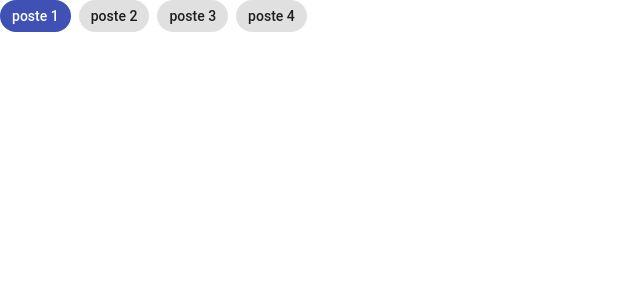
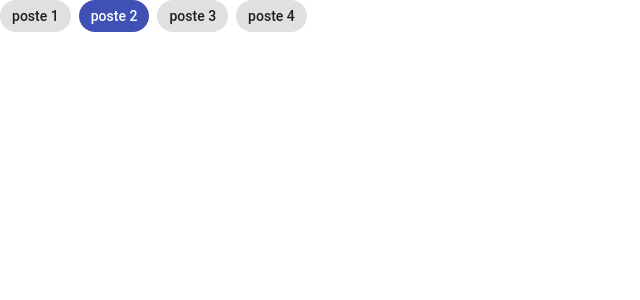
Before and after one commit to hammambys/angular-long-press, an Angular app: page / in a window 1280 px wide. Shown: the top 300 px of the page, without its empty margins (0-640 px from the left). Built offline with nearby package versions, Linux system fonts and the light colour scheme.

Commit message:
3 files modified

```diff
--- a/src/app/app.component.html
+++ b/src/app/app.component.html
@@ -2,13 +2,19 @@
   <ng-container *ngFor="let poste of postes; let i = index">
     <mat-chip
       longPress
-      (mouseLongPress)="setDefault()"
-      *ngIf="i === 0"
+      (mouseLongPress)="setDefault(poste.id)"
+      *ngIf="poste.isDefault"
       selected
+      matTooltip="Poste par défaut"
     >
       {{ poste.name }}
     </mat-chip>
-    <mat-chip longPress (mouseLongPress)="setDefault()" *ngIf="!(i === 0)">
+    <mat-chip
+      longPress
+      (mouseLongPress)="setDefault(poste.id)"
+      *ngIf="!poste.isDefault"
+      matTooltip="Clicker et maintenir pour rendre poste par défaut"
+    >
       {{ poste.name }}
     </mat-chip>
   </ng-container>
--- a/src/app/app.component.ts
+++ b/src/app/app.component.ts
@@ -3,7 +3,9 @@ import { MatSnackBar } from '@angular/material/snack-bar';
 import { CdkDragDrop, moveItemInArray } from '@angular/cdk/drag-drop';
 
 export interface Poste {
+  id: any;
   name: string;
+  isDefault: boolean;
 }
 
 @Component({
@@ -13,15 +15,27 @@ export interface Poste {
 })
 export class AppComponent {
   constructor(private _snackBar: MatSnackBar) {}
+  durationInSeconds = 2;
+
   postes: Poste[] = [
-    { name: 'poste 1' },
-    { name: 'poste 2' },
-    { name: 'poste 3' },
-    { name: 'poste 4' },
+    { id: 0, name: 'poste 1', isDefault: false },
+    { id: 1, name: 'poste 2', isDefault: true },
+    { id: 2, name: 'poste 3', isDefault: false },
+    { id: 3, name: 'poste 4', isDefault: false },
   ];
 
-  setDefault() {
-    this._snackBar.open('Cette poste est devenu par défaut', 'OK');
+  setDefault(id: any) {
+    for (let x in this.postes) {
+      if (this.postes[x].id == id) {
+        this.postes[x].isDefault = true;
+      } else {
+        this.postes[x].isDefault = false;
+      }
+    }
+
+    /*  this._snackBar.open('Cette poste est devenu par défaut', 'OK', {
+      duration: this.durationInSeconds * 1000,
+    });*/
   }
 
   ngOnInit(): void {}
--- a/src/app/app.module.ts
+++ b/src/app/app.module.ts
@@ -6,6 +6,7 @@ import { BrowserAnimationsModule } from '@angular/platform-browser/animations';
 import { MatChipsModule } from '@angular/material/chips';
 import { AppComponent } from './app.component';
 import { LongPressDirective } from './long-press.directive';
+import { MatTooltipModule } from '@angular/material/tooltip';
 
 @NgModule({
   imports: [
@@ -14,6 +15,7 @@ import { LongPressDirective } from './long-press.directive';
     FormsModule,
     MatSnackBarModule,
     MatChipsModule,
+    MatTooltipModule,
   ],
   declarations: [AppComponent, LongPressDirective],
   bootstrap: [AppComponent],
```
